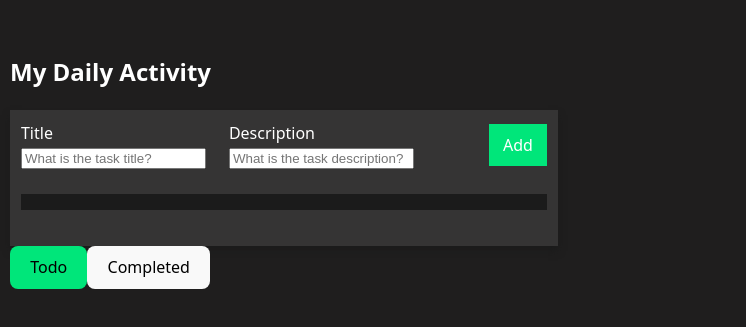
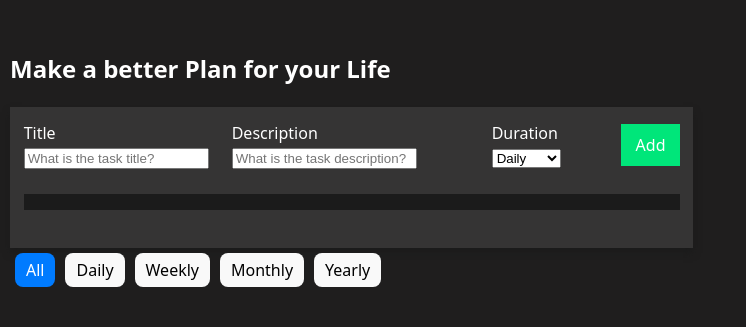
Before and after one commit to Niyonagize6369/todo-app, a React (Vite) app: page / in a window 1280 px wide. Shown: the part 241-568 px from the top of the page, without its empty margins (0-746 px from the left). Built offline with nearby package versions, Linux system fonts and the light colour scheme.

Commit message:
this is My todo-app

```diff
--- a/src/App.css
+++ b/src/App.css
@@ -18,6 +18,7 @@ margin-top: 3%;
 max-height: 80vh;
 overflow: auto;
 box-shadow: 0px 5px 7px rgb(27,27,27);
+ box-sizing: border-box;
 }
 .todo-input{
   display: flex;
@@ -120,3 +121,37 @@ margin-top: 8px;
 .check-icon:hover{
   color: rgb(4,196,106);
 }
+.edit_wrapper{
+  background-color: #414040;
+  padding: 10px;
+  display: flex;
+  flex-direction: column;
+}
+.edit_wrapper input,.edit_wrapper textarea{
+border: 1px solid lightgray;
+padding: 10px;
+margin: 5px;
+border-radius: 3px;
+}
+
+.edit_wrapper .primaryBtn{
+  margin-left: auto;
+  margin-right: auto;
+  padding: 10px;
+  font-size: 16px;
+  width: fit-content;
+}
+.duration-tag {
+  font-size: 0.8rem;
+  color: #555;
+  margin-top: 4px;
+}
+.filter-btn {
+  margin: 5px;
+  padding: 5px 10px;
+  cursor: pointer;
+}
+.filter-btn.active {
+  background-color: #007bff;
+  color: white;
+}
--- a/src/App.jsx
+++ b/src/App.jsx
@@ -1,37 +1,76 @@
-import React, { useState ,useEffect} from 'react';
+import React, { useState, useEffect } from 'react';
 import './App.css';
-import { AiOutlineDelete } from 'react-icons/ai';
-import { BsCheckLg } from 'react-icons/bs'; // ✅ Add missing import
+import { AiOutlineDelete, AiOutlineEdit } from 'react-icons/ai';
 
 function App() {
-  const [isCompleteScreen, setCompleteScreen] = useState(false);
   const [allTodos, setTodos] = useState([]);
   const [newTitle, setNewTitle] = useState("");
-  const [newDiscription, setNewDescription] = useState(""); // ✅ Fix: Initialize as empty string
+  const [newDescription, setNewDescription] = useState("");
+  const [newDuration, setNewDuration] = useState("Daily");
+  const [currentEditIndex, setCurrentEditIndex] = useState(null);
+  const [currentEditItem, setCurrentEditItem] = useState({ title: "", description: "", duration: "Daily" });
+  const [filter, setFilter] = useState("All");
 
   const handleAddTodo = () => {
-    let newTodoItem = {
+    const newTodoItem = {
       title: newTitle,
-      description: newDiscription
+      description: newDescription,
+      duration: newDuration
     };
 
-    let updatedTodoArr = [...allTodos, newTodoItem];
+    const updatedTodoArr = [...allTodos, newTodoItem];
     setTodos(updatedTodoArr);
     setNewTitle("");
-    setNewDescription(""); // ✅ Clear inputs after add
-    localStorage.setItem('todolist',JSON.stringify(updatedTodoArr))
+    setNewDescription("");
+    setNewDuration("Daily");
+    localStorage.setItem('todolist', JSON.stringify(updatedTodoArr));
   };
 
-  useEffect(()=>{
-let savedTodo = JSON.parse(localStorage.getItem('todolist'))
-if(savedTodo){
-  setTodos(savedTodo);
-}
-  },[])
+  const handleDeleteTodo = (index) => {
+    const reducedTodo = [...allTodos];
+    reducedTodo.splice(index, 1);
+    setTodos(reducedTodo);
+    localStorage.setItem('todolist', JSON.stringify(reducedTodo));
+  };
+
+  const handleEdit = (index, item) => {
+    setCurrentEditIndex(index);
+    setCurrentEditItem(item);
+  };
+
+  const handleUpdateTitle = (value) => {
+    setCurrentEditItem((prev) => ({ ...prev, title: value }));
+  };
+
+  const handleUpdateDescription = (value) => {
+    setCurrentEditItem((prev) => ({ ...prev, description: value }));
+  };
+
+  const handleUpdateDuration = (value) => {
+    setCurrentEditItem((prev) => ({ ...prev, duration: value }));
+  };
+
+  const handleUpdateTodo = () => {
+    const newTodoList = [...allTodos];
+    newTodoList[currentEditIndex] = currentEditItem;
+    setTodos(newTodoList);
+    setCurrentEditIndex(null);
+    setCurrentEditItem({ title: "", description: "", duration: "Daily" });
+    localStorage.setItem('todolist', JSON.stringify(newTodoList));
+  };
+
+  useEffect(() => {
+    const savedTodo = JSON.parse(localStorage.getItem('todolist'));
+    if (savedTodo) setTodos(savedTodo);
+  }, []);
+
+  const filteredTodos = allTodos.filter((todo) =>
+    filter === "All" ? true : todo.duration === filter
+  );
 
   return (
     <div>
-      <h2>My Daily Activity</h2>
+      <h2>Make a better Plan for your Life </h2>
 
       <div className='todo-wrapper'>
         <div className='todo-input'>
@@ -48,43 +87,95 @@ if(savedTodo){
             <label>Description</label>
             <input
               type="text"
-              value={newDiscription}
+              value={newDescription}
               onChange={(e) => setNewDescription(e.target.value)}
               placeholder='What is the task description?'
             />
           </div>
-          <button type='button' onClick={handleAddTodo} className='primaryBtn'>Add</button>
+          <div>
+            <label>Duration</label>
+            <select
+              value={newDuration}
+              onChange={(e) => setNewDuration(e.target.value)}
+            >
+              <option value="Daily">Daily</option>
+              <option value="Weekly">Weekly</option>
+              <option value="Monthly">Monthly</option>
+              <option value="Yearly">Yearly</option>
+            </select>
+          </div>
+          <button
+            type='button'
+            onClick={handleAddTodo}
+            className='primaryBtn'
+          >
+            Add
+          </button>
         </div>
       </div>
 
       <div className='btn-area'>
+        {["All", "Daily", "Weekly", "Monthly", "Yearly"].map((label) => (
           <button
-          className={`filter-btn ${!isCompleteScreen ? 'active' : ''}`}
-          onClick={() => setCompleteScreen(false)}
+            key={label}
+            className={`filter-btn ${filter === label ? 'active' : ''}`}
+            onClick={() => setFilter(label)}
           >
-          Todo
+            {label}
           </button>
-        <button
-          className={`filter-btn ${isCompleteScreen ? 'active' : ''}`}
-          onClick={() => setCompleteScreen(true)}
-        >
-          Completed
-        </button>
+        ))}
       </div>
 
       <div className='todo-list'>
-        {allTodos.map((item, index) => (
+        {filteredTodos.map((item, index) => {
+          if (currentEditIndex === index) {
+            return (
+              <div className='edit_wrapper' key={index}>
+                <input
+                  placeholder='Update Title'
+                  onChange={(e) => handleUpdateTitle(e.target.value)}
+                  value={currentEditItem.title}
+                />
+                <textarea
+                  placeholder='Update Description'
+                  rows={4}
+                  onChange={(e) => handleUpdateDescription(e.target.value)}
+                  value={currentEditItem.description}
+                />
+                <select
+                  value={currentEditItem.duration}
+                  onChange={(e) => handleUpdateDuration(e.target.value)}
+                >
+                  <option value="Daily">Daily</option>
+                  <option value="Weekly">Weekly</option>
+                  <option value="Monthly">Monthly</option>
+                  <option value="Yearly">Yearly</option>
+                </select>
+                <button
+                  type='button'
+                  onClick={handleUpdateTodo}
+                  className='primaryBtn'
+                >
+                  Update
+                </button>
+              </div>
+            );
+          } else {
+            return (
               <div className='todo-list-item' key={index}>
                 <div>
                   <h3>{item.title}</h3>
                   <p>{item.description}</p>
+                  <p className='duration-tag'>⏱ {item.duration}</p>
                 </div>
                 <div>
-              <AiOutlineDelete className='icon' title='Delete?' />
-              <BsCheckLg className='check-icon' title='Mark as completed' />
+                  <AiOutlineDelete className='icon' onClick={() => handleDeleteTodo(index)} title='Delete?' />
+                  <AiOutlineEdit className='icon' onClick={() => handleEdit(index, item)} title='Edit' />
                 </div>
               </div>
-        ))}
+            );
+          }
+        })}
       </div>
     </div>
   );
```
Lines whose indentation alone changed are shown as unchanged.
